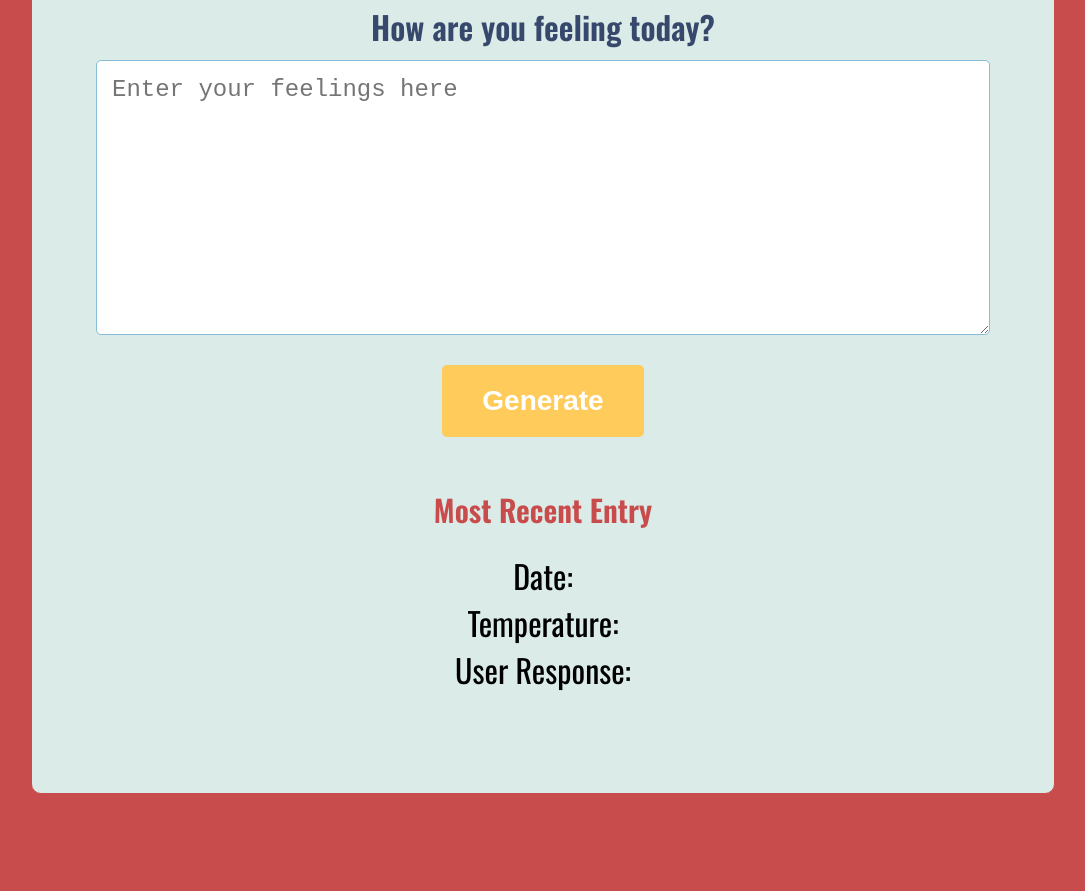
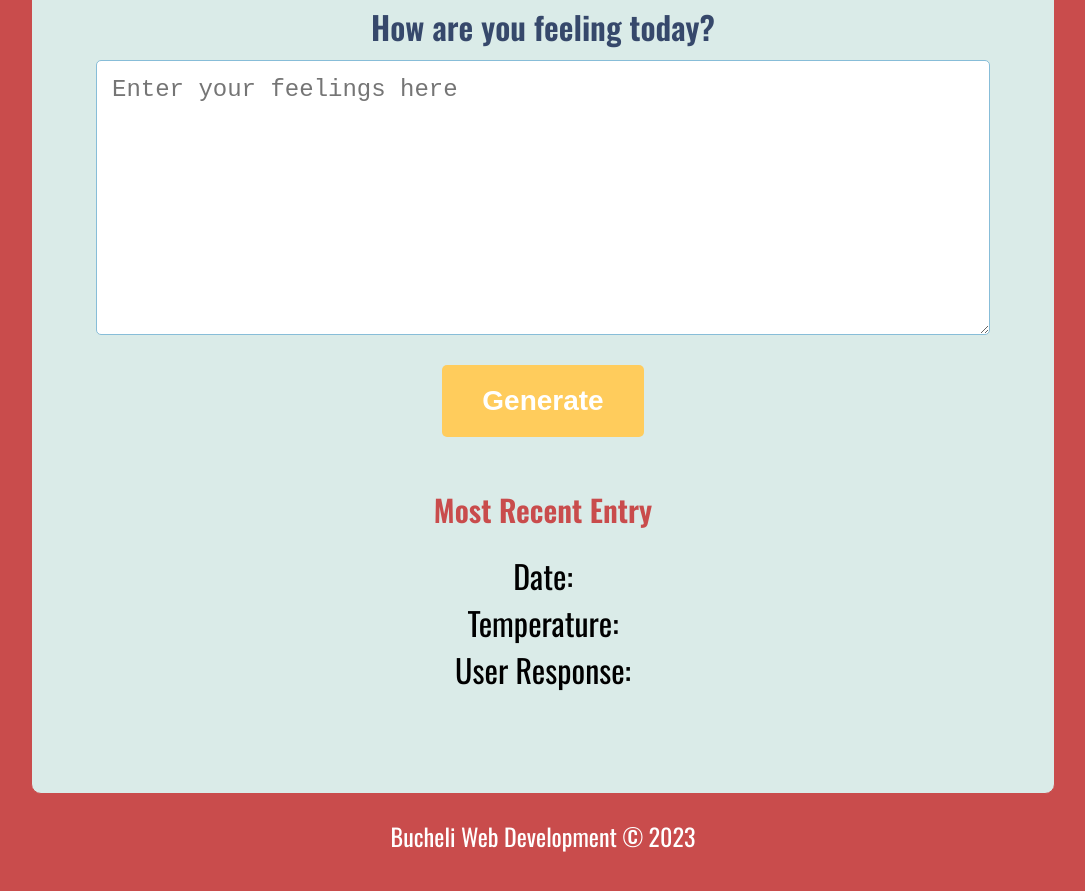
Before and after one commit to ARBUCHELI/FEND-WEATHER-JOURNAL-APP, a website: page website/index.html in a window 1280 px wide. Shown: the part 393-1284 px from the top of the page, without its empty margins (97-1182 px from the left). Drawn offline with nearby package versions, Linux system fonts and the light colour scheme; a web font is replaced by a local one.

```diff
--- a/website/index.html
+++ b/website/index.html
@@ -31,4 +31,5 @@
   </div>
   <script src="app.js" type="text/javascript"></script>
 </body>
+<footer>Bucheli Web Development © 2023</footer>
 </html>
--- a/website/style.css
+++ b/website/style.css
@@ -25,7 +25,6 @@
   margin-left: 8em;
   margin-right: 8em;
   margin-top: 4em;
-  margin-bottom: 8em;
   border: 1px solid var(--color-text);
   border-radius: 10px;
   background-color: var(--color-background);
@@ -111,6 +110,15 @@
   font-size: 2em;
 }
 
+footer {
+  color: white;
+  text-align: center;
+  margin-top: 1em;
+  margin-bottom: 1em;
+  font-size: 1.5em;
+}
+
+
 /* Responsive Styles */
 
 @media (max-width: 800px) {
```
Also changed, not shown: server.js (+28 -0 lines), website/app.js (+8 -0 lines).
